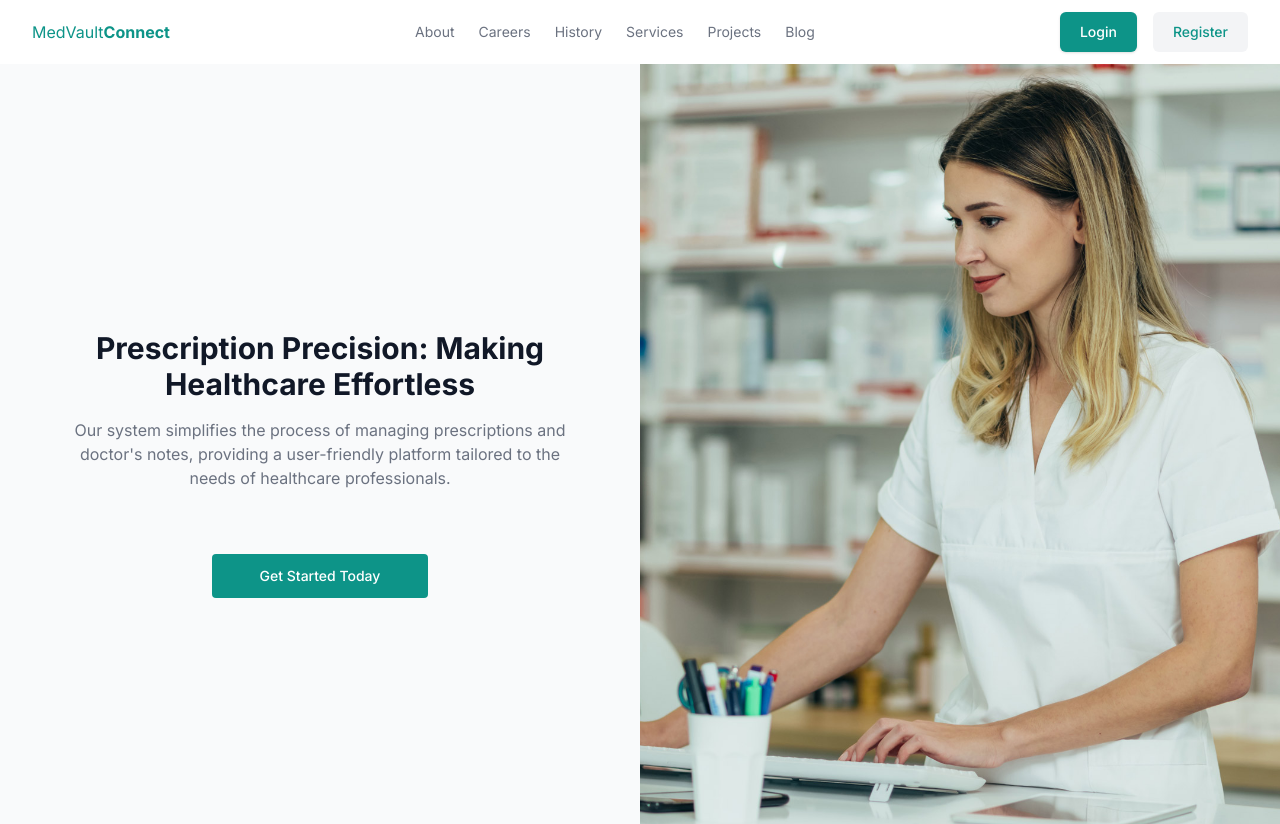
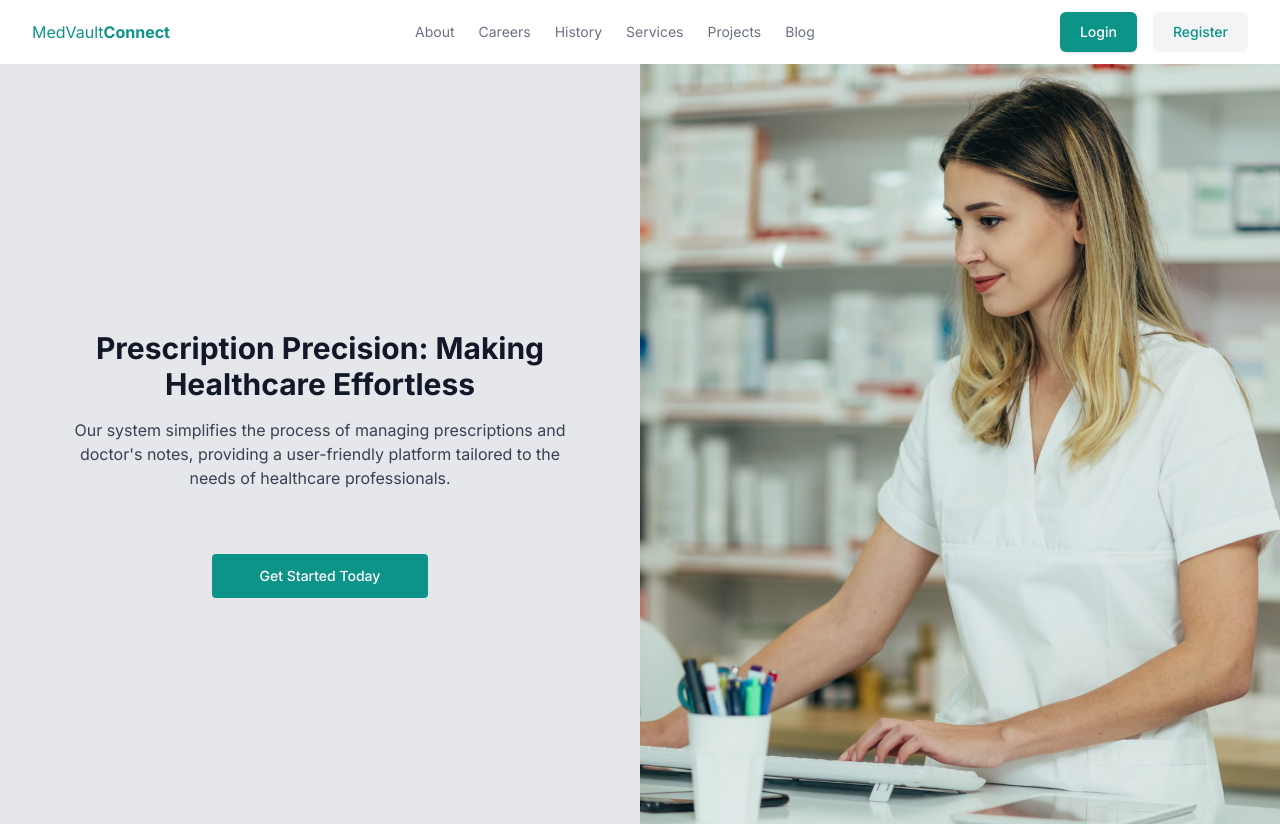
Before and after one commit to Cavista-Hackathon-2024/team_dev_mike, a Next.js app in the folder frontend/: page / in a window 1280 px wide. Shown: the top 824 px of the page. Built offline with nearby package versions, Linux system fonts and the light colour scheme.

Commit message:
style: add color styling to login tabs

```diff
--- a/frontend/src/app/(web)/_components/DoctorLoginForm.jsx
+++ b/frontend/src/app/(web)/_components/DoctorLoginForm.jsx
@@ -30,7 +30,7 @@ export function DoctorLoginForm() {
         </div>
       </CardContent>
       <CardFooter>
-        <Button className="w-full">Sign in</Button>
+        <Button className="w-full bg-teal-600 hover:bg-teal-700">Sign in</Button>
       </CardFooter>
     </Card>
   );
--- a/frontend/src/app/page.js
+++ b/frontend/src/app/page.js
@@ -3,14 +3,14 @@ import HeroImage from "../../public/assets/login.jpg";
 
 export default function Home() {
   return (
-    <main className="overflow-hidden bg-gray-50 sm:grid sm:grid-cols-2 h-screen items-center">
+    <main className="overflow-hidden bg-gray-200 sm:grid sm:grid-cols-2 h-screen items-center">
       <div className="  p-8 md:p-12 lg:px-16 lg:py-2">
         <div className="flex flex-col mx-auto max-w-xl text-center ltr:sm:text-left rtl:sm:text-right">
           <h2 className="text-2xl font-bold text-gray-900 md:text-3xl">
             Prescription Precision: Making Healthcare Effortless
           </h2>
 
-          <p className="hidden text-gray-500 md:mt-4 md:block">
+          <p className="hidden text-gray-700 md:mt-4 md:block">
             Our system simplifies the process of managing prescriptions and
             doctor's notes, providing a user-friendly platform tailored to the
             needs of healthcare professionals.
--- a/frontend/src/components/ui/tabs.jsx
+++ b/frontend/src/components/ui/tabs.jsx
@@ -22,7 +22,7 @@ const TabsTrigger = React.forwardRef(({ className, ...props }, ref) => (
   <TabsPrimitive.Trigger
     ref={ref}
     className={cn(
-      "inline-flex items-center justify-center whitespace-nowrap rounded-sm px-3 py-1.5 text-sm font-medium ring-offset-background transition-all focus-visible:outline-none focus-visible:ring-2 focus-visible:ring-ring focus-visible:ring-offset-2 disabled:pointer-events-none disabled:opacity-50 data-[state=active]:bg-background data-[state=active]:text-foreground data-[state=active]:shadow-sm",
+      "inline-flex items-center justify-center whitespace-nowrap rounded-sm px-3 py-1.5 text-sm font-medium ring-offset-background transition-all focus-visible:outline-none focus-visible:ring-2 focus-visible:ring-ring focus-visible:ring-offset-2 disabled:pointer-events-none disabled:opacity-50 data-[state=active]:bg-background data-[state=active]:text-teal-600 data-[state=active]:shadow-sm",
       className
     )}
     {...props} />
```
